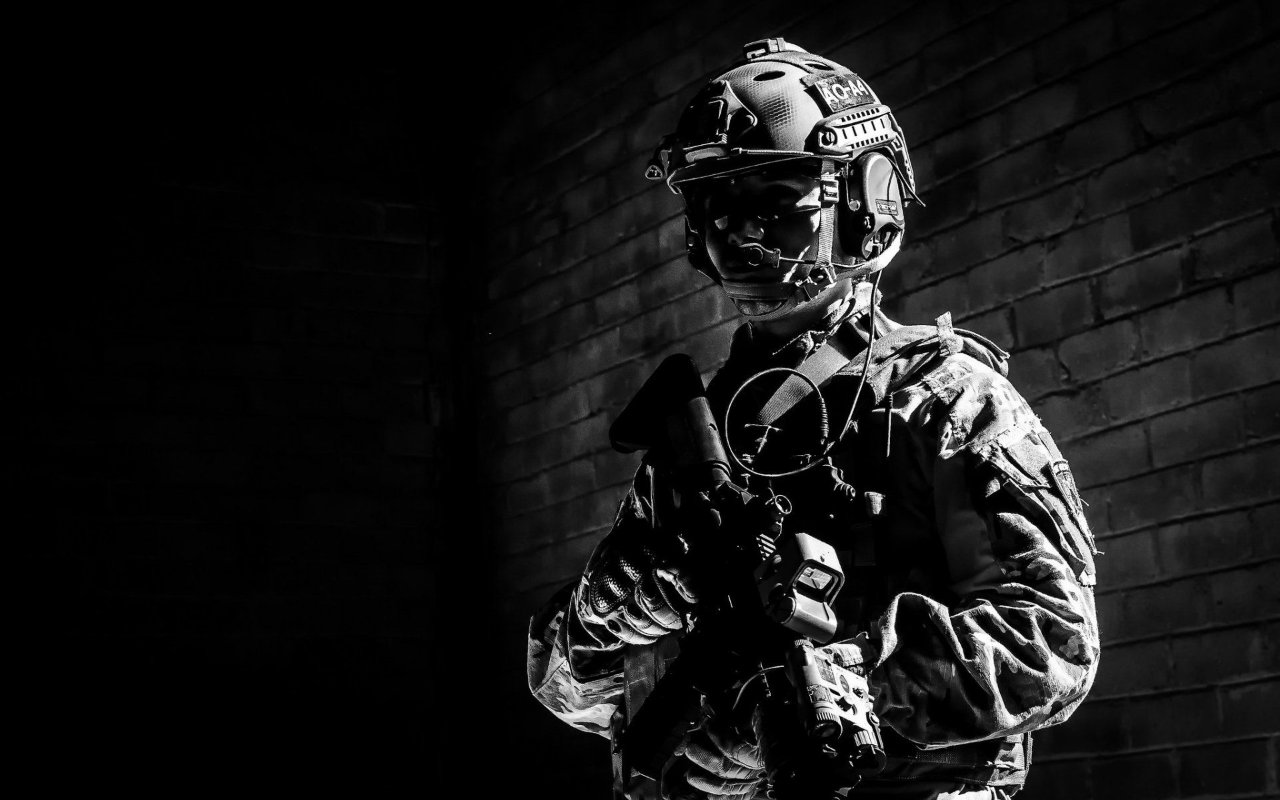
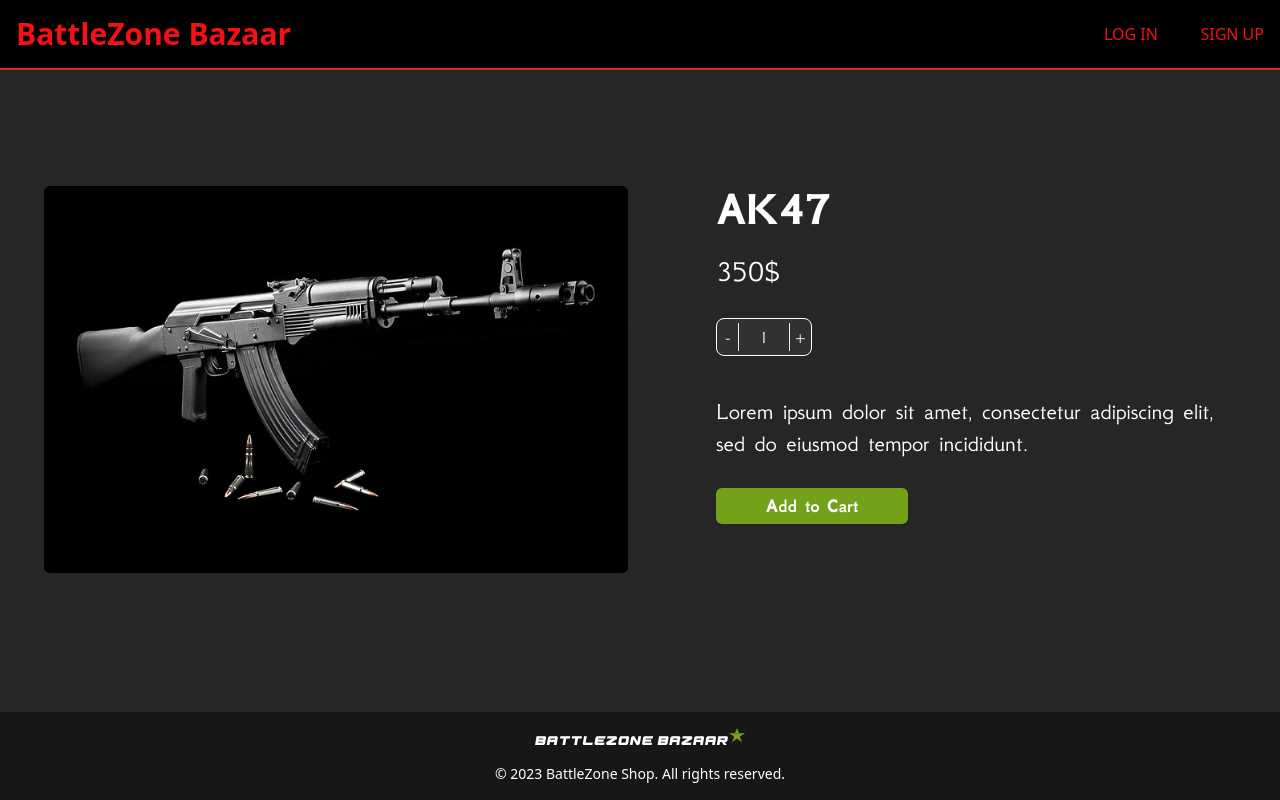
Before and after one commit to Georgi1102/battlezone_bazaar, a React (Create React App) app in the folder client/battle_zone/: page /productDetails in a window 1280 px wide. Before the commit this address had no page. Built offline with nearby package versions, Linux system fonts and the light colour scheme.

Commit message:
Add product details page

```diff
--- a/client/battle_zone/src/App.js
+++ b/client/battle_zone/src/App.js
@@ -2,6 +2,7 @@ import { Route, Routes } from "react-router-dom";
 import Home from  "./pages/Home.jsx"
 import Login from "./pages/Login.jsx";
 import SignUp from "./pages/SignUp.jsx";
+import ProductDetails from "./pages/ProductDetails.jsx";
 
 function App() {
   return (
@@ -10,6 +11,7 @@ function App() {
 				<Route path="/" element={<Home />} />
 				<Route path="/login" element={<Login />} />
 				<Route path="/signUp" element={<SignUp />} />
+        <Route path="/productDetails" element={<ProductDetails />} />
 			</Routes>
     </div>
   );
--- /dev/null
+++ b/client/battle_zone/src/pages/ProductDetails.jsx
@@ -0,0 +1,50 @@
+// Using example product details
+
+import React, { useState } from "react";
+import NavigationBar from "../components/NavigationBar";
+import Footer from "../components/Footer";
+import "../style.css";
+import ak47 from "../images/ak47.jpg";
+
+export default function SingleProduct() {
+    // Counter
+    const [counter, setCounter] = useState(1);
+
+    const incrementHandler = () => {
+        setCounter((val) => val + 1);
+    };
+
+    const decrementHandler = () => {
+        counter > 1 ? setCounter((val) => val - 1) : setCounter(1);
+    };
+
+    return (
+        <div className="bg-dark-gray-solid flex flex-col min-h-screen">
+            <NavigationBar></NavigationBar>
+            <div className="p-3 max-w-7x1 m-auto">
+                <div className="mt-6 sm:mt-10">
+                    <div className="grid grid-cols-1 md:grid-cols-2 mx-8 gap-6 h-max">
+                        <div>
+                            <img src={ak47} alt="" className="w-full rounded-md"/>
+                        </div>
+
+                        {/* product detail */}
+                        <div className="ml-16">
+                            <h1 className="font-gfsNeohellenicBold text-white text-5xl">AK47</h1>
+                            <p className="mt-5 font-gfsNeohellenicRegular text-white text-3xl">350$</p>
+                            <div className="mt-7 w-24 py-1 font-gfsNeohellenicRegular rounded-lg text-white text-lg text-center border border-white bg-white-transparent flex">
+                                <button onClick = {decrementHandler} className="w-10">-</button>
+                                <span className="w-full border-l border-r">{counter}</span>
+                                <button onClick = {incrementHandler} className="w-10">+</button>
+                            </div>
+                            { /* quantity */ }
+                            <p className="mt-10 font-gfsNeohellenicRegular text-white text-2xl">Lorem ipsum dolor sit amet, consectetur adipiscing elit, sed do eiusmod tempor incididunt.</p>
+                            <button className="mt-7 w-48 rounded-md text-white text-xl font-gfsNeohellenicBold bg-green py-1 mt-3 flex justify-center">Add to Cart</button>
+                        </div>
+                    </div>
+                </div>
+            </div>
+            <Footer></Footer>
+        </div>
+    );
+}
```
